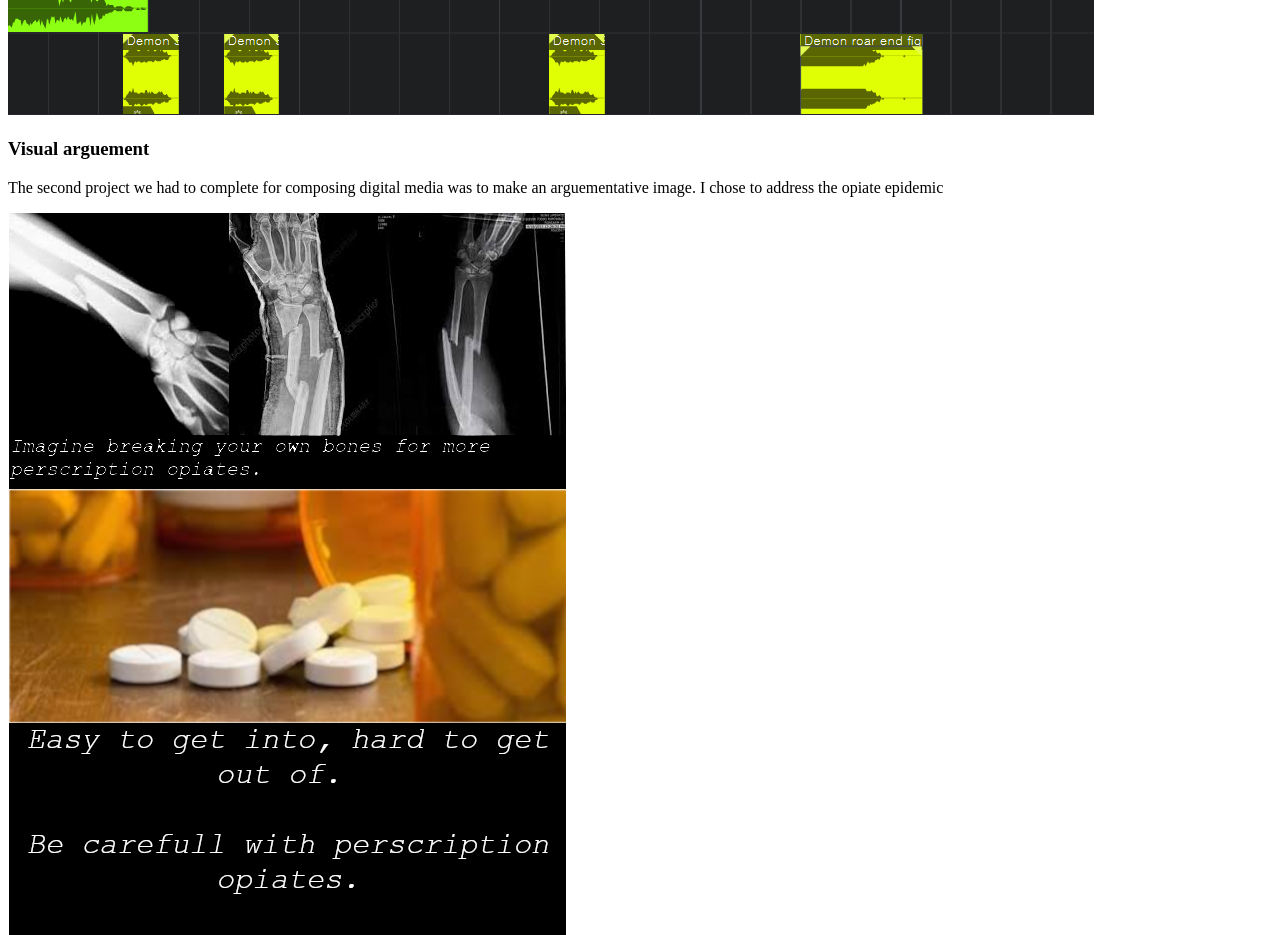
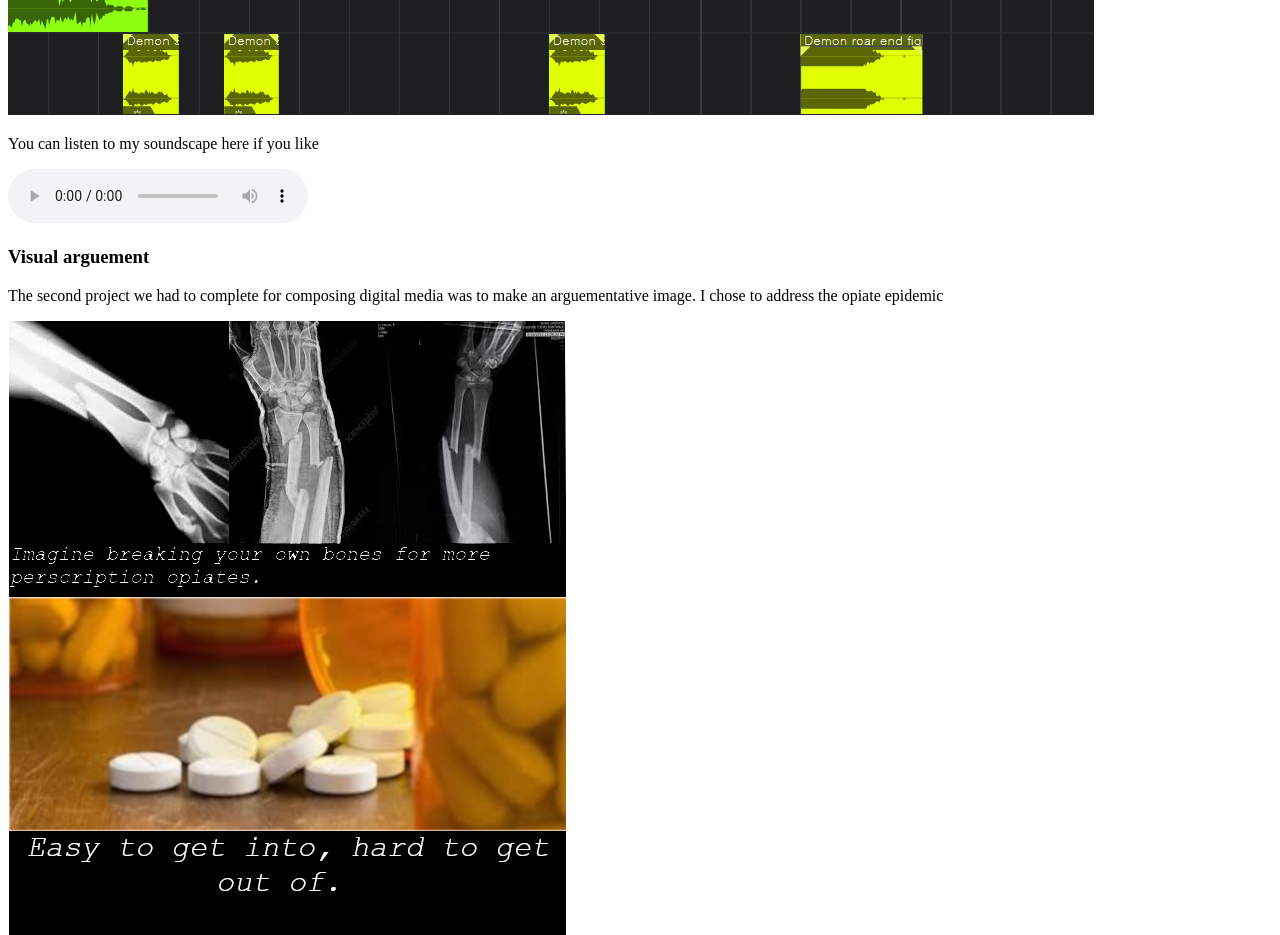
Before and after one commit to prestolicios/WebPortfolio, a plain HTML site: page index.html in a window 1280 px wide. Shown: the part 880-1815 px from the top of the page. Drawn offline with Linux system fonts and the light colour scheme.

Commit message:
Update index.html

```diff
--- a/index.html
+++ b/index.html
@@ -16,6 +16,10 @@
       <h3> Soundscape narrative</h3>
       <p> This is the first project we completed in my composing digital media class. We were tasked with creating a story that used only sound. The photo included is from the project file so that you can see what the actual work looks like. Have a listen.</p>
       <img src = "https://raw.githubusercontent.com/prestolicios/WebPortfolio/main/Images/SoundScapeHTML.png" alt = "Picture of soundscape in progress">
+      <p> You can listen to my soundscape here if you like </p>
+      <audio controls>
+        <source src = "https://github.com/prestolicios/WebPortfolio/blob/main/Audio/Hellwalker.mp3" />
+      </audio>
        <!-- insert picture and MP3 file -->
     </div>
 
```
